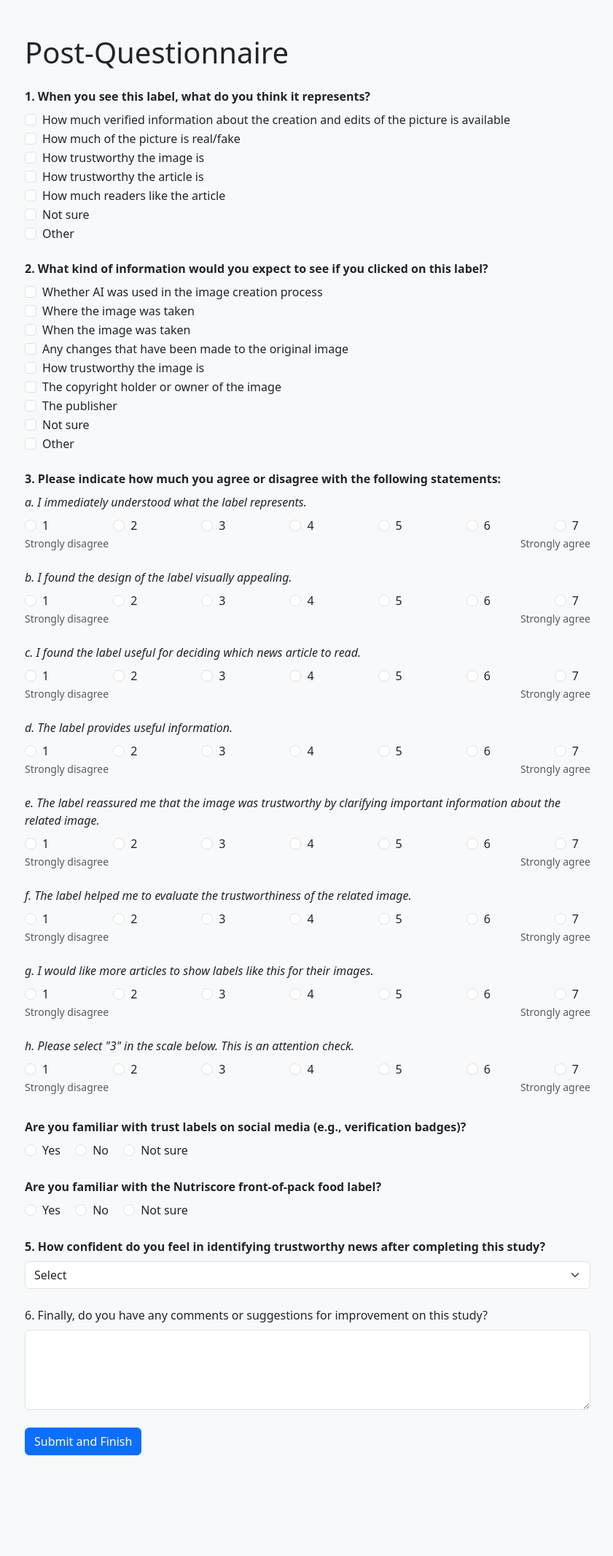
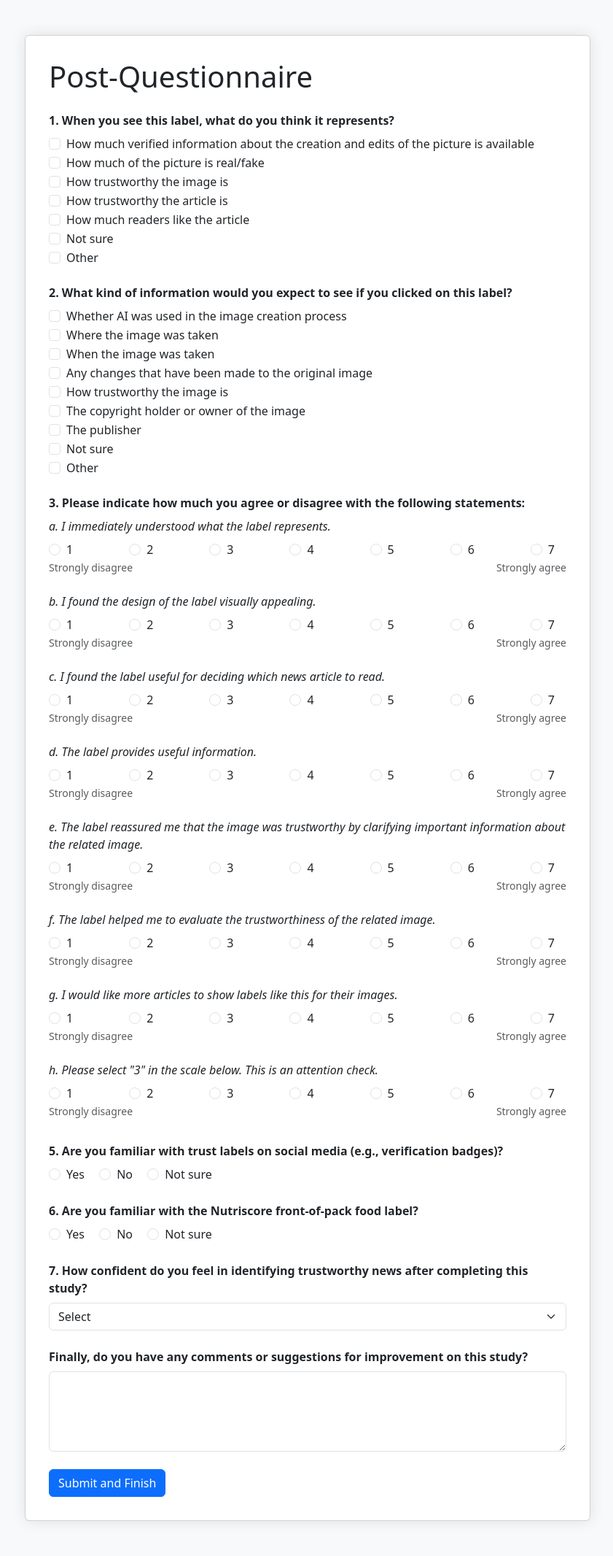
Before and after one commit to YelyzavetaLysova/Label_Study_Prototype, a Flask app: page /post-questionnaire in a window 1280 px wide. Shown: the whole page at 73% size, without its empty margins (218-1059 px from the left). Before the commit the page ends 1994 px from the top, so only its background shows below. Run offline with Flask 3, Linux system fonts and the light colour scheme; the visitor is signed in with stand-in values (Sample User, id 1); some libraries are stand-ins or nearby versions.

Commit message:
fixed card & added task into cards

```diff
--- a/templates/post_questionnaire.html
+++ b/templates/post_questionnaire.html
@@ -63,23 +63,10 @@
   </script>
 </head>
 <body class="container mt-5 mb-5" style="max-width: 800px;">
+  <div class="card">
     <h1 class="mb-4">Post-Questionnaire</h1>
-
     <form method="POST">
-
       <!-- Q1 -->
-    <!-- <div class="mb-4">
-      <label class="form-label"><strong>1. When you see this label, what do you think it represents?</strong></label>
-      {% for opt in ['How much verified information about the creation and edits of the picture is available','How much of the picture is real/fake','How trustworthy the image is','How trustworthy the article is','How much readers like the article','Not sure',other_value] %}
-        <label class="form-check d-block">
-          <input class="form-check-input" type="radio" name="score_meaning" value="{{ opt }}" required onchange="handleOtherRadio('score_meaning', 'score_meaning_other')">
-          {{ opt }}
-        </label>
-      {% endfor %}
-      <div class="mt-2 hidden" id="score_meaning_other">
-        <input type="text" name="score_meaning_other" class="form-control" placeholder="Please specify">
-      </div>
-    </div> -->
       <div class="mb-4">
         <label class="form-label"><strong>1. When you see this label, what do you think it represents?</strong></label>
         {% set other_value = 'Other' %}
@@ -146,24 +133,7 @@
         </div>
         {% endfor %}
       </div>
-
-      <!-- <p class="mt-4"><em>I found the design of the label visually appealing.</em></p>
-      <div class="likert-container">
-          <label for="trust_image_1">1</label>
-          <input type="radio" name="trust_image" value="1" id="trust_image_1" required>
-          <input type="radio" name="trust_image" value="2" id="trust_image_2">
-          <input type="radio" name="trust_image" value="3" id="trust_image_3">
-          <input type="radio" name="trust_image" value="4" id="trust_image_4">
-          <input type="radio" name="trust_image" value="5" id="trust_image_5">
-          <input type="radio" name="trust_image" value="6" id="trust_image_6">
-          <input type="radio" name="trust_image" value="7" id="trust_image_7">
-          <label for="trust_image_7">7</label>
-      </div>
-      <div class="likert-labels">
-          <small>Strongly disagree</small>
-          <small>Strongly agree</small>
-      </div> -->
-    </div>
+    <!-- </div> -->
 
       <!-- Q4 -->
       {% if condition == 'color' or condition == 'no_color' %}
@@ -225,7 +195,7 @@
 
       <!-- Familiarity: Trust Levels -->
       <div class="mb-4">
-      <label class="form-label"><strong>Are you familiar with trust labels on social media (e.g., verification badges)?</strong></label>
+        <label class="form-label"><strong>5. Are you familiar with trust labels on social media (e.g., verification badges)?</strong></label>
         <div>
           <div class="form-check form-check-inline">
             <input class="form-check-input" type="radio" name="familiar_trust_levels" id="familiar_trust_levels_yes" value="Yes" required>
@@ -244,7 +214,7 @@
 
       <!-- Familiarity: Nutriscore -->
       <div class="mb-4">
-      <label class="form-label"><strong>Are you familiar with the Nutriscore front-of-pack food label?</strong></label>
+        <label class="form-label"><strong>6. Are you familiar with the Nutriscore front-of-pack food label?</strong></label>
         <div>
           <div class="form-check form-check-inline">
             <input class="form-check-input" type="radio" name="familiar_nutriscore" id="familiar_nutriscore_yes" value="Yes" required>
@@ -263,7 +233,7 @@
 
       <!-- Confidence -->
       <div class="mb-4">
-      <label class="form-label"><strong>5. How confident do you feel in identifying trustworthy news after completing this study?</strong></label>
+        <label class="form-label"><strong>7. How confident do you feel in identifying trustworthy news after completing this study?</strong></label>
         <select class="form-select" name="confidence" required>
           <option value="">Select</option>
           <option>Very Confident</option>
@@ -276,12 +246,13 @@
 
       <!-- Feedback (optional) -->
       <div class="mb-4">
-      <label class="form-label">6. Finally, do you have any comments or suggestions for improvement on this study?</label>
+        <label class="form-label"><strong>Finally, do you have any comments or suggestions for improvement on this study?</strong></label>
         <textarea class="form-control" name="feedback" rows="4"></textarea>
       </div>
 
 
       <button type="submit" class="btn btn-primary">Submit and Finish</button>
     </form>
+</div>
 </body>
 </html>
```
Also changed, not shown: templates/mid_questionnaire.html (+5 -4 lines). Lines whose indentation alone changed are shown as unchanged.
